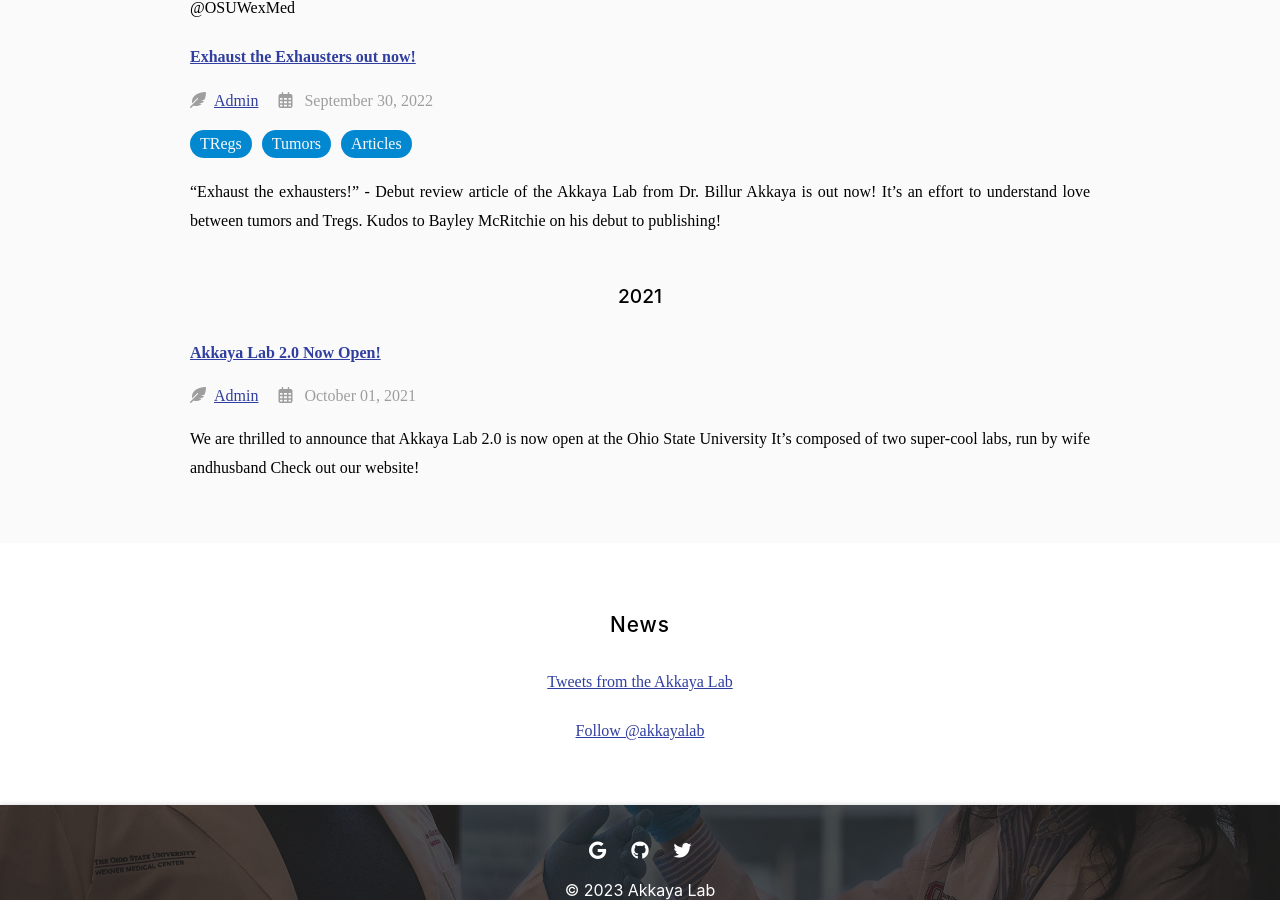
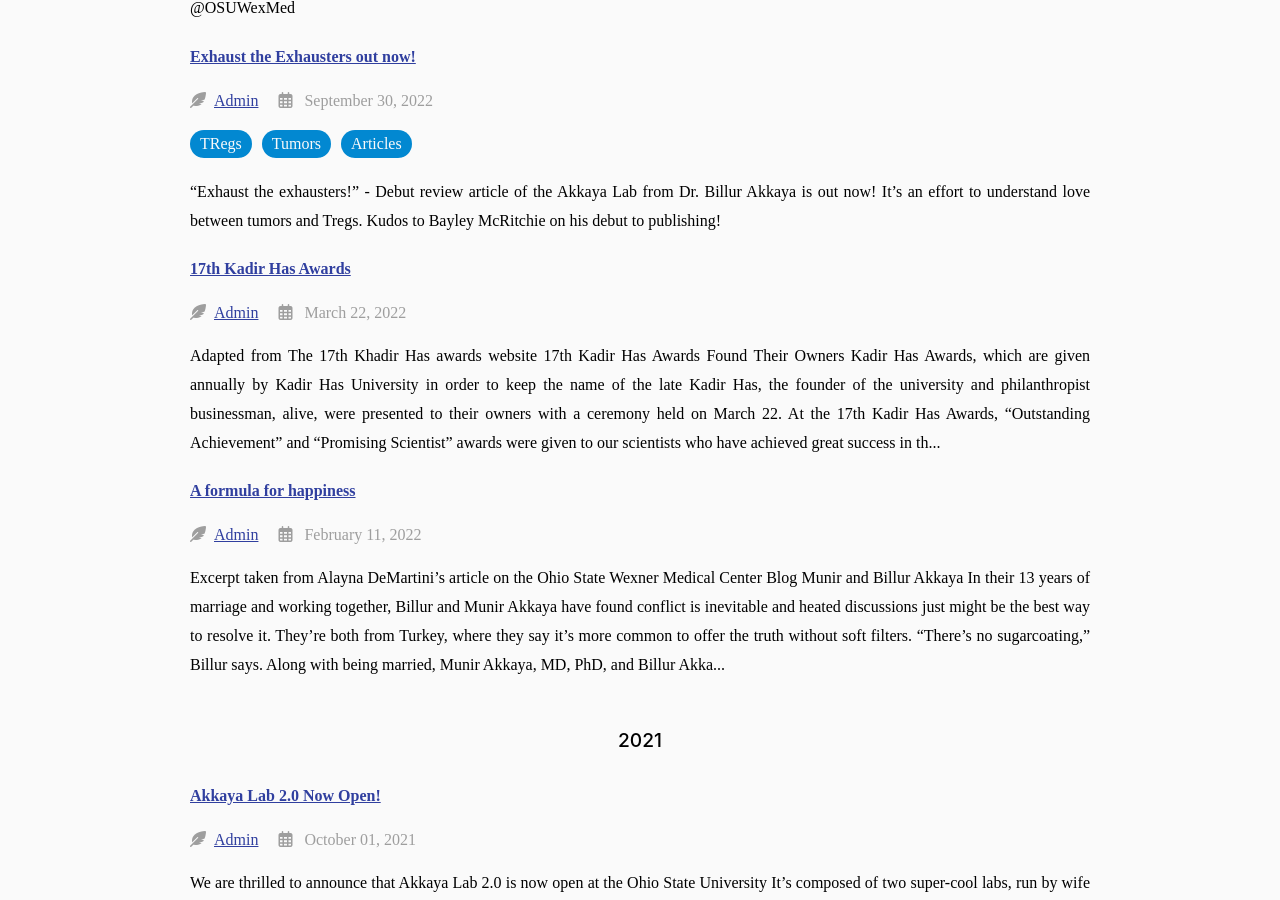
Before and after one commit to Harrisonthow/akkaya-lab, a Jekyll site: the page built from lab updates/index.md, in a window 1280 px wide and 900 px high, scrolled down 606 px. Built offline with Jekyll 4.4.1, drawn with Linux system fonts in a browser that asks for light colours; comment, search, counter and statistics services are not loaded.

Commit message:
added blog articles

```diff
--- /dev/null
+++ b/_posts/2022-02-11-a-formula-for-happiness.md
@@ -0,0 +1,27 @@
+---
+title: A formula for happiness
+author: Admin
+member: harrison
+---
+
+Excerpt taken from [Alayna DeMartini's article on the Ohio State Wexner Medical Center Blog](https://health.osu.edu/health/general-health/a-formula-for-happiness)
+
+# Munir and Billur Akkaya
+In their 13 years of marriage and working together, Billur and Munir Akkaya have found conflict is inevitable and heated discussions just might be the best way to resolve it.
+
+They’re both from Turkey, where they say it’s more common to offer the truth without soft filters.
+
+“There’s no sugarcoating,” Billur says.
+
+Along with being married, Munir Akkaya, MD, PhD, and Billur Akkaya, MD, PhD, are both researchers at The Ohio State University Wexner Medical Center. Together they study the immune response to cancer, autoimmune and infectious diseases. Billur studies T cells; Munir, B cells. Both types of cells collaborate to fight against an invader in the body, which is akin to their relationship.
+
+# “B cells and T cells interact and so do we,” Billur says.
+
+They work together in one lab, share one car and have two children so there’s sometimes grounds for healthy conflict. But above all, they both appreciate what each other offers. He’s a quick thinker and great at batting out a first draft of a paper they’re writing together. She’s the expert in expanding on the ideas, fine-tuning and finessing the words.
+
+And when they differ on something, “We get the steam out and that’s it,” Munir says. “Today’s problem is never tomorrow’s problem.”
+
+{%
+  include figure.html
+  image="images/blog/akkaya-and-kids.webp"
+%}
--- /dev/null
+++ b/_posts/2022-03-22-khadir-has-awards.md
@@ -0,0 +1,34 @@
+---
+title: 17th Kadir Has Awards
+author: Admin
+member: harrison
+---
+
+Adapted from [The 17th Khadir Has awards website](https://kadirhasvakfi.org/en/17th-kadir-has-awards-found-their-owners/)
+
+17th Kadir Has Awards Found Their Owners
+
+Kadir Has Awards, which are given annually by Kadir Has University in order to keep the name of the late Kadir Has, the founder of the university and philanthropist businessman, alive, were presented to their owners with a ceremony held on March 22.
+
+At the 17th Kadir Has Awards, “Outstanding Achievement” and “Promising Scientist” awards were given to our scientists who have achieved great success in the field of Infectious Diseases and Immunology and contributed to research in this field.
+
+The ceremony of Kadir Has Awards, which aims to introduce our country’s valuable scientists who have made significant national and international achievements and institutions that contribute to the development of society, was held on Tuesday, March 22, 2022 this year. On the 15th anniversary of the death of Kadir Has, the founder of Kadir Has University and one of the distinguished philanthropists of our country, the 17th Kadir Has Awards found their owners as part of the commemoration program held at the university’s central campus in Cibali.
+
+This year, “Outstanding Achievement” and “Promising Scientist” awards were presented to our scientists, who contributed to the researches in this field by making significant achievements in the field of Infectious Diseases and Immunology, a multidisciplinary science that develops very rapidly thanks to developing technology and new techniques.
+
+# [Dr. Bìllur Akkaya](../members/billur) researches the working principles of T Cells
+
+After graduating from Hacettepe University, Department of Medicine in English in 2008, Billur Akkaya completed her doctorate at Oxford University (England) in 2013 with a full scholarship. Dr. Akkaya, whose doctoral studies were supported by Oxford University Felix Achievement Scholarship, was also deemed worthy of the Hugh Pilkington Scholarship given by Oxford University. Having completed her postdoctoral studies at the American National Institute of Health (NIH), Dr. Akkaya established her own laboratory as an assistant professor at Ohio State University in 2021.
+
+Dr. Billur Akkaya has been working for more than 10 years on subjects including modulation of PD-1 signaling pathways in T cells, T cell metabolism and suppression mechanisms of regulatory T cells (Treg) immune response. She won the American National Institute of Health Fellows Award for Research Excellence, the American Association of Immunology Thermo Fisher Trainee Achievement Award, and the Sidney & Joan Pestka Post Graduate Award for Excellence in Interferon & Cytokine Research for her work on the immune system. Her project, which is currently ongoing, was awarded the New Innovators Award given by the American National Institute of Allergy and Infectious Diseases and the project support fund in this context. Dr. Akkaya and her team are investigating the molecular basis of the working principles of regulatory T cells in autoimmune diseases and cancer.
+
+# [Dr. Münir Akkaya](../_members/munir.md) focuses on the biology of B Cells
+
+Münir Akkaya graduated from Hacettepe University, Department of Medicine in English in 2007, and received his doctorate from Oxford University in 2012. Dr. Akkaya, whose doctoral thesis focused on the regulation of immune response during CD200R family interactions of leukocyte surface molecules, conducted studies on B cell biology and immune metabolism at the American National Institute of Health for his postdoctoral education. His research here characterized new mechanisms by which microbial signals can affect the survival and differentiation of B cells. Alongside his work on B cell biology, he worked on host-pathogen interactions in the context of Plasmodium (malaria) infections.
+
+Dr. Münir Akkaya, who was awarded an Honorary Scholarship by TÜBİTAK and a Success Scholarship by Hacettepe University during his undergraduate education, and received his doctoral education with a scholarship given by the British Medical Research Council, received the Milstein Young Investigator Award from International Cytokine and Interferon Society, the Thermofisher Trainee Achievement Award from American Association of Immunologists, The Fellows Award for Research Excellence from the American National Institutes of Health, and FASEB Ben Pernis Memorial Award. He continues his studies as an assistant professor at Ohio State University.
+
+{%
+  include figure.html
+  image="images/blog/khadir.webp"
+%}
```
Also changed, not shown: B-Cell/index.md (+2 -0 lines), images/blog/akkaya-and-kids.webp (added), images/blog/khadir.webp (added).
